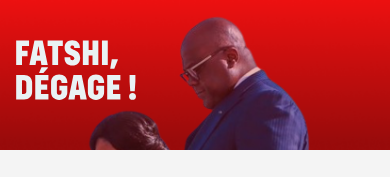
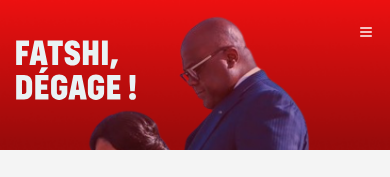
Before and after one commit to jambu43/fdegage, a Next.js app: page /share in a window 390 px wide. Shown: the top 177 px of the page. Built offline with nearby package versions, Linux system fonts and the light colour scheme.

Commit message:
changement..

```diff
--- a/app/layout.tsx
+++ b/app/layout.tsx
@@ -24,7 +24,7 @@ export default function RootLayout({
       <body
         className={`${embedCode.variable} antialiased  bg-[#F4F4F4] h-[100vh]`}
       >
-         {/* <Header /> */}
+         <Header />
         {children}
       </body>
     </html>
--- a/components/form/petition.tsx
+++ b/components/form/petition.tsx
@@ -178,7 +178,7 @@ function PetitionForm({count}:Props) {
                 />
 
                 <label htmlFor="accept_to_show_my_name" className="ml-2 font-light text-sm">
-                  Afficher mon nom dans liste
+                  Ne pas faire apparaître mes nom et contact sur cette pétition.
                 </label>
               </div>
 
--- a/components/home/header.tsx
+++ b/components/home/header.tsx
@@ -5,9 +5,9 @@ import Link from 'next/link'
 
 function Header() {
   return (
-    <div className='relative bg-primary min-h-[150px] lg:min-h-[450px]  '>
+    <div className='relative bg-primary min-h-[150px] lg:min-h-[450px] -mt-16 '>
       <Image src={'/tshilolo3.png'}  fill alt='banner' className='object-cover max-w-full left-0'/>
-      <div className='container relative z-20'>
+      <div className='container relative'>
         <Link href={'/'}>
         <Image src={Logo} width={120}  alt='logo' />
         </Link>
```
